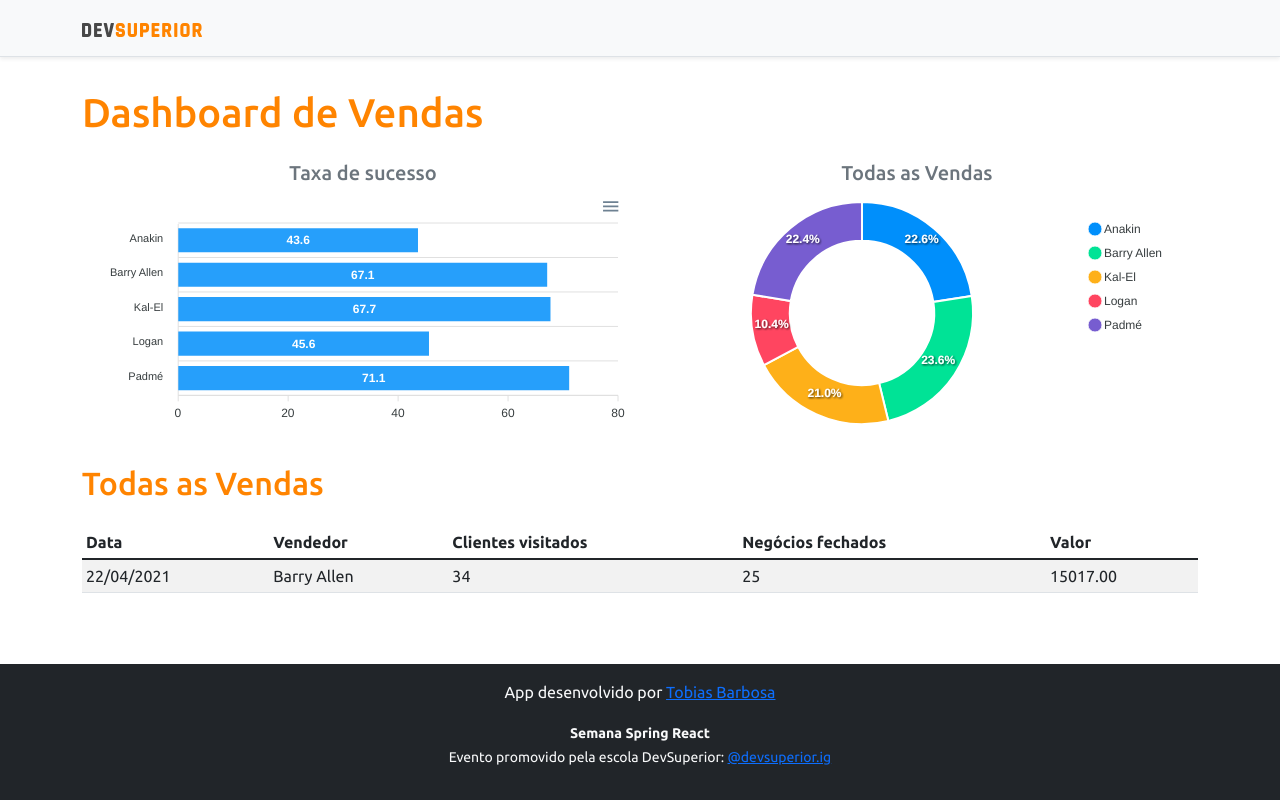
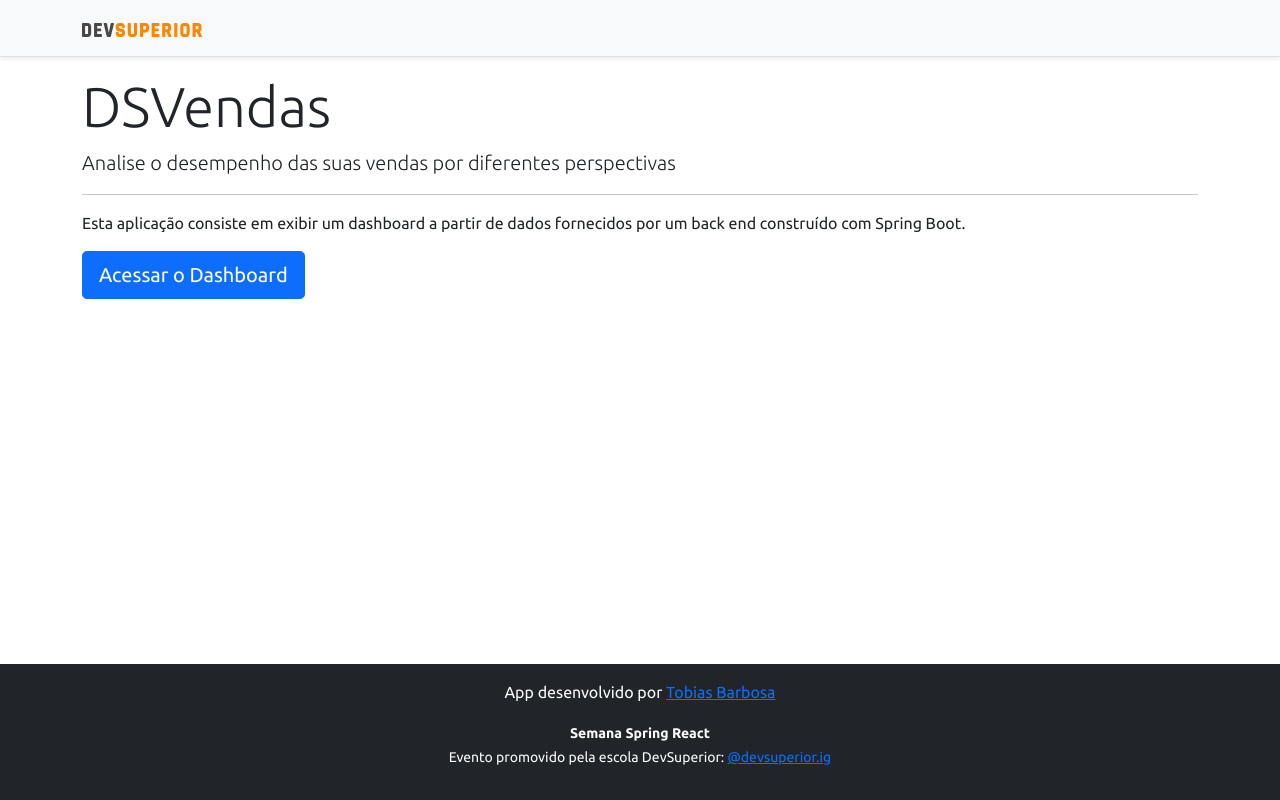
Before and after one commit to tobiasb14/projeto-react-spring, a React (Create React App) app in the folder frontend/: page / in a window 1280 px wide. Built offline with nearby package versions, Linux system fonts and the light colour scheme.

Commit message:
home, navigation

```diff
--- a/frontend/package.json
+++ b/frontend/package.json
@@ -15,6 +15,7 @@
     "react": "^17.0.2",
     "react-apexcharts": "^1.3.9",
     "react-dom": "^17.0.2",
+    "react-router-dom": "^5.3.0",
     "react-scripts": "4.0.3",
     "typescript": "^4.1.2",
     "web-vitals": "^1.0.1"
@@ -42,5 +43,8 @@
       "last 1 firefox version",
       "last 1 safari version"
     ]
+  },
+  "devDependencies": {
+    "@types/react-router-dom": "^5.1.8"
   }
 }
--- a/frontend/src/App.tsx
+++ b/frontend/src/App.tsx
@@ -1,34 +1,9 @@
-import BarChart from "components/BarChart";
-import DataTable from "components/DataTable";
-import DonutChart from "components/DonutChart";
-import Footer from "components/footer";
-import NavBar from "components/NavBar";
+
+import Routes from "routes";
 
 function App() {
   return (
-    <>
-      <NavBar />
-      <div className="container">
-        <h1 className="text-primary py-3">Dashboard de Vendas</h1>
-
-        <div className="row px-3">
-          <div className="col-sm-6">
-            <h5 className="text-center text-secondary">Taxa de sucesso</h5>
-            <BarChart />
-          </div>
-          <div className="col-sm-6">
-            <h5 className="text-center text-secondary">Todas as Vendas</h5>
-            <DonutChart />
-          </div>
-        </div>
-
-        <div className="py-3">
-          <h2 className="text-primary">Todas as Vendas</h2>
-        </div>
-        <DataTable />
-      </div>
-      <Footer />
-    </>
+    <Routes />
   );
 }
 
--- a/frontend/src/components/NavBar/index.tsx
+++ b/frontend/src/components/NavBar/index.tsx
@@ -1,11 +1,14 @@
 import ImgDsDark from 'assets/img/ds-dark.svg'
+import { Link } from 'react-router-dom';
 
 function NavBar() {
     return (
         <div className="d-flex flex-column flex-md-row align-items-center p-3 px-md-4 mb-3 bg-light border-bottom shadow-sm">
             <div className="container">
                 <nav className="my-2 my-md-0 mr-md-3">
+                    <Link to="/">
                     <img src={ImgDsDark} alt="DevSuperior" width="120" />
+                    </Link>
                 </nav>
             </div>
         </div>
--- /dev/null
+++ b/frontend/src/pages/Dashboard/index.tsx
@@ -0,0 +1,35 @@
+import BarChart from "components/BarChart";
+import DataTable from "components/DataTable";
+import DonutChart from "components/DonutChart";
+import Footer from "components/footer";
+import NavBar from "components/NavBar";
+
+function Dashboard() {
+    return (
+        <>
+            <NavBar />
+            <div className="container">
+                <h1 className="text-primary py-3">Dashboard de Vendas</h1>
+
+                <div className="row px-3">
+                    <div className="col-sm-6">
+                        <h5 className="text-center text-secondary">Taxa de sucesso</h5>
+                        <BarChart />
+                    </div>
+                    <div className="col-sm-6">
+                        <h5 className="text-center text-secondary">Todas as Vendas</h5>
+                        <DonutChart />
+                    </div>
+                </div>
+
+                <div className="py-3">
+                    <h2 className="text-primary">Todas as Vendas</h2>
+                </div>
+                <DataTable />
+            </div>
+            <Footer />
+        </>
+    );
+}
+
+export default Dashboard;
--- /dev/null
+++ b/frontend/src/pages/Home/index.tsx
@@ -0,0 +1,25 @@
+import Footer from "components/footer";
+import NavBar from "components/NavBar";
+import { Link } from "react-router-dom";
+
+function Home() {
+    return (
+        <>
+        <NavBar />
+        <div className="container">
+            <div className="jumbotron">
+                <h1 className="display-4">DSVendas</h1>
+                <p className="lead">Analise o desempenho das suas vendas por diferentes perspectivas</p>
+                <hr />
+                <p>Esta aplicação consiste em exibir um dashboard a partir de dados fornecidos por um back end construído com Spring Boot.</p>
+                <Link className="btn btn-primary btn-lg" to="/dashboard">
+                    Acessar o Dashboard
+                </Link>
+            </div>
+        </div>
+        <Footer />
+        </>
+    );
+}
+
+export default Home;
--- /dev/null
+++ b/frontend/src/routes.tsx
@@ -0,0 +1,21 @@
+import Dashboard from 'pages/Dashboard';
+import Home from 'pages/Home';
+import { BrowserRouter, Route, Switch } from 'react-router-dom'
+
+function Routes() {
+    return (
+        <BrowserRouter>
+            <Switch>
+                <Route path="/" exact>
+                    <Home />
+                </Route>
+                <Route path="/dashboard">
+                    <Dashboard />
+                </Route>
+            </Switch>
+
+        </BrowserRouter>
+    );
+}
+
+export default Routes;
```
Also changed, not shown: 1 other file (tests, documents, lock files or other folders).
